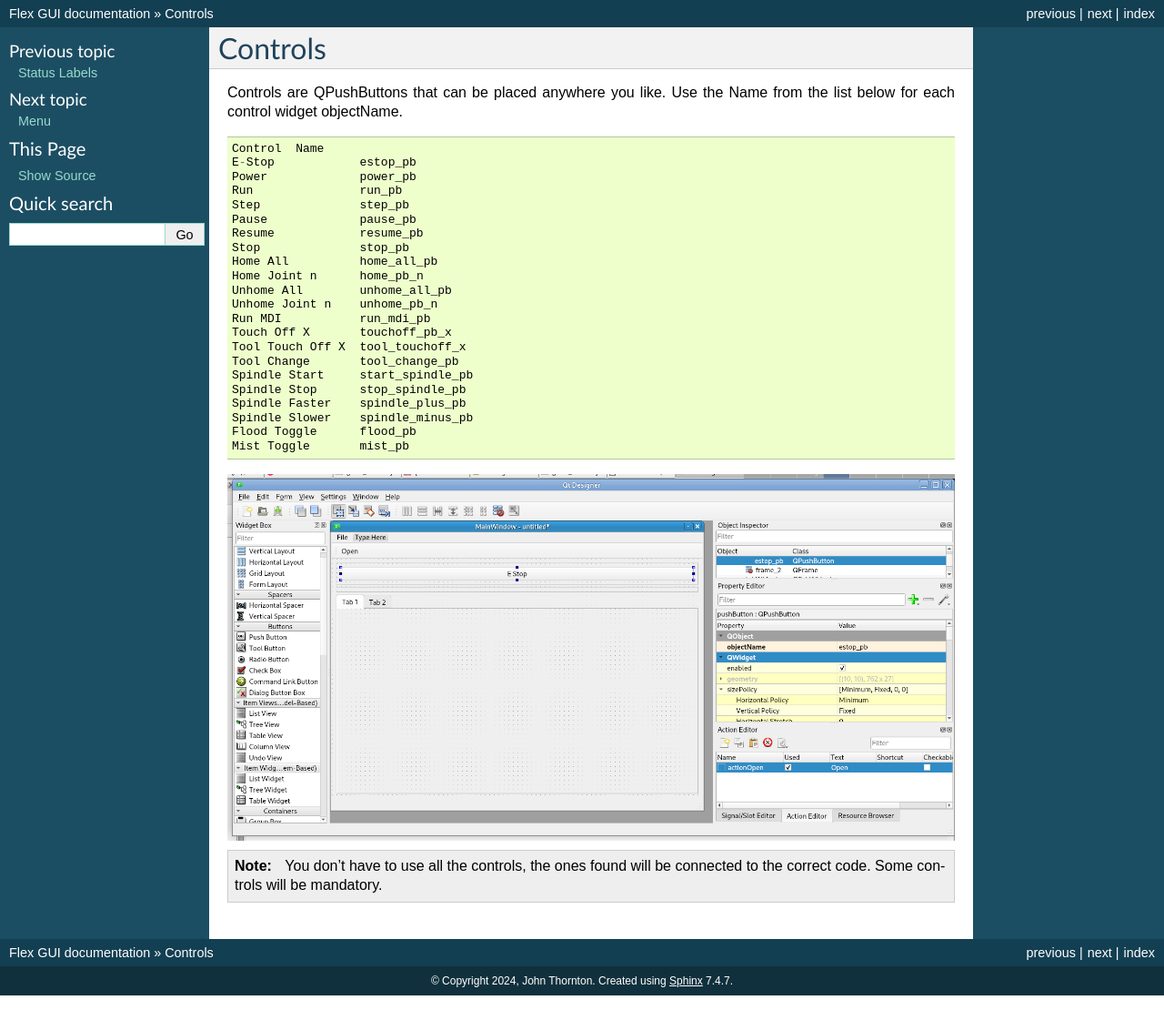
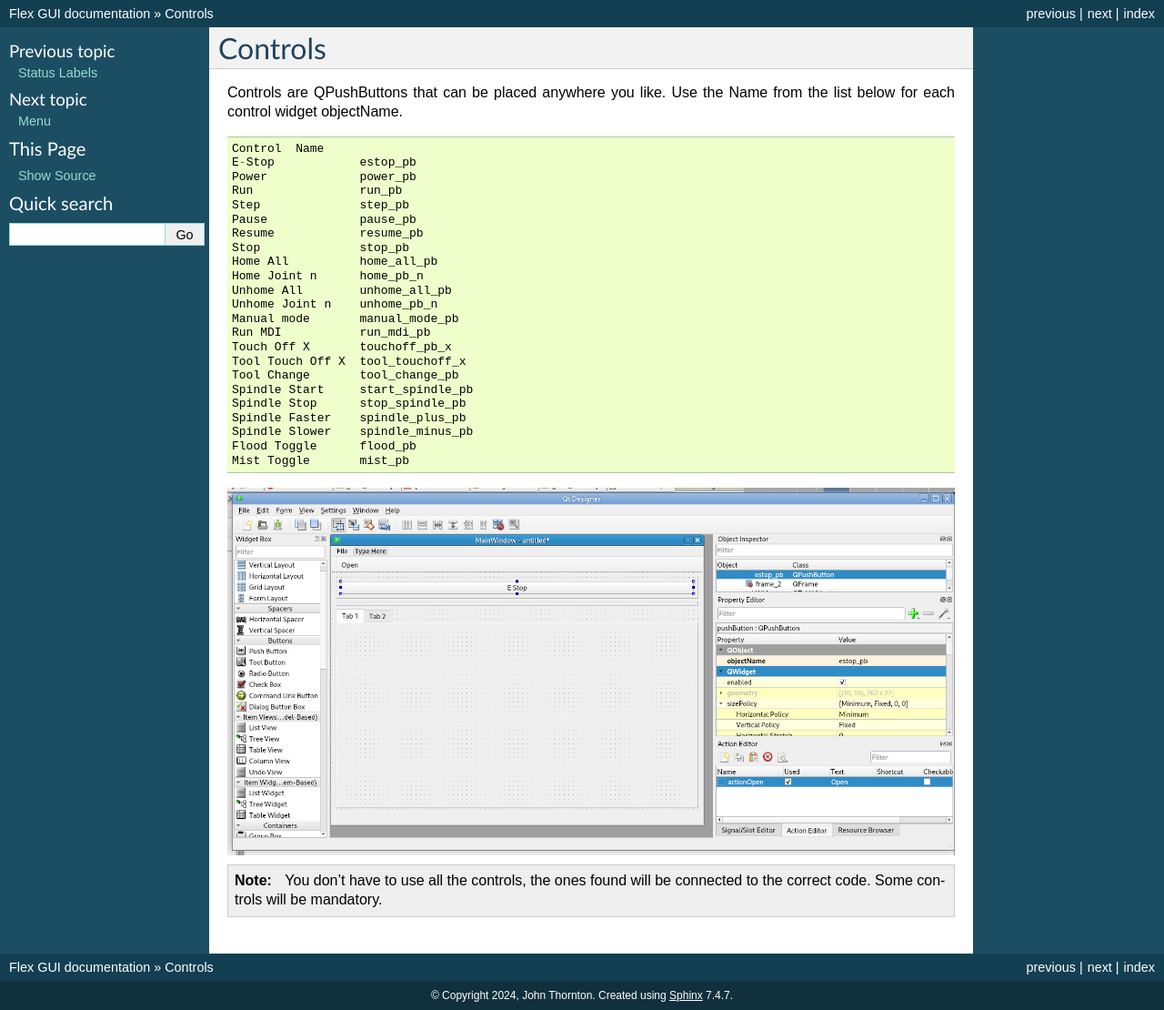
Before and after one commit to jethornton/flexgui, a Sphinx documentation site: the page built from docs/source/controls.rst, in a window 1280 px wide. Shown: the whole page at 91% size. Built offline with Sphinx 7.4.7, drawn with Linux system fonts in a browser that asks for light colours.

Commit message:
Update controls.rst
add 'manual mode' to docs

```diff
--- a/docs/source/controls.rst
+++ b/docs/source/controls.rst
@@ -17,6 +17,7 @@
 	Home Joint n      home_pb_n
 	Unhome All        unhome_all_pb
 	Unhome Joint n    unhome_pb_n
+	Manual mode	  manual_mode_pb
 	Run MDI           run_mdi_pb
 	Touch Off X       touchoff_pb_x
 	Tool Touch Off X  tool_touchoff_x
```
